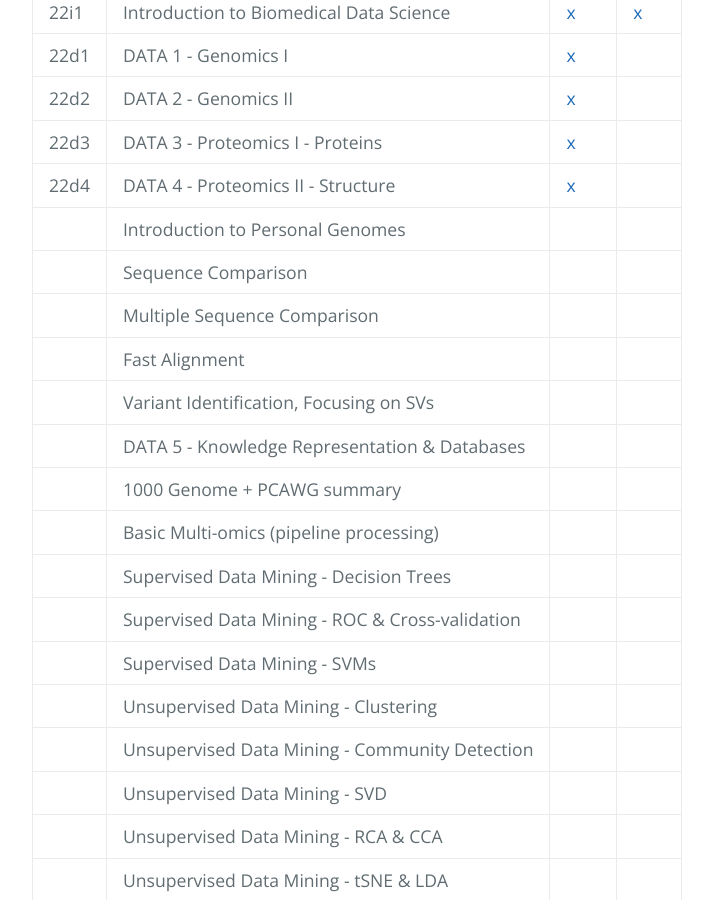
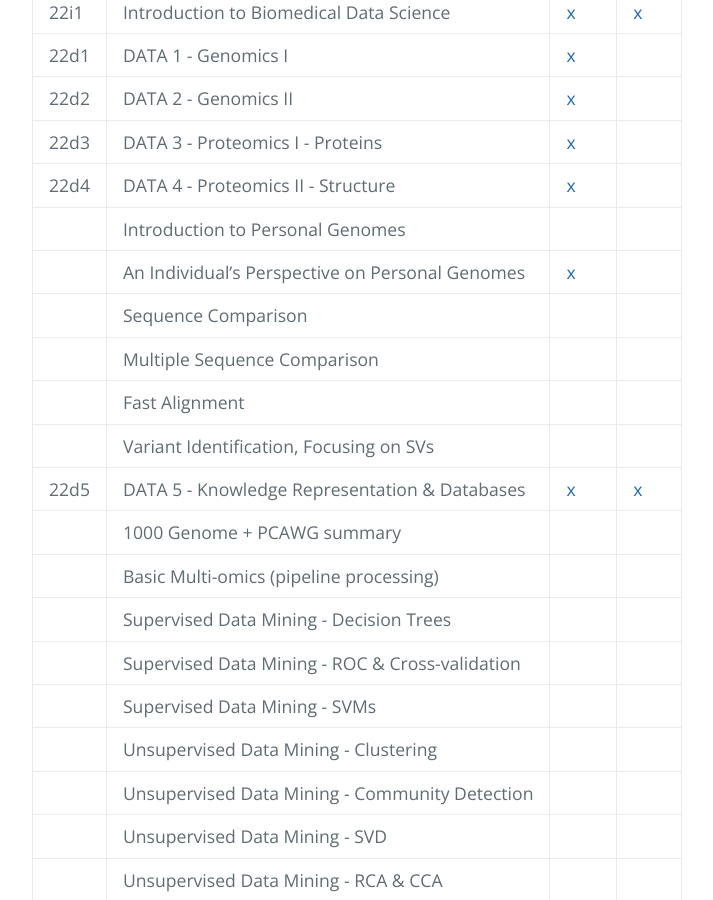
Before and after one commit to gersteinlab/cbb752b23, a Jekyll site: the page built from syllabus.md, in a window 1280 px wide and 900 px high, scrolled down 2237 px. Shown: the whole window, without its empty margins (64-777 px from the left). Built offline with Jekyll 4.4.1, drawn with Linux system fonts in a browser that asks for light colours.

Commit message:
Update syllabus.md

```diff
--- a/syllabus.md
+++ b/syllabus.md
@@ -20,7 +20,7 @@ Please see [last year's syllabus](http://cbb752b21.gersteinlab.org/syllabus) (wi
 | 2/14 | MINING 1 - Personal Genomes Intro. + Starting Seq. Comparison                                  |                     | I2a,M3,M4                                                        |                                        |
 | 2/16 | MINING 2 - More Personal Genomes (now with an individual's perspective) + more Seq. Comparison |                     | I2b,M3,M4                                                        |                                        |
 | 2/21 | MINING 3 - Fast Alignment + Variant Calling & Stats (incl. a focused section on SVs)           |                     | M5,M6a                                                           |                                        |
-| 2/23 | DATA 5 - Knowledge Representation & Databases                                                  |                     | D5                                                               |                                        |
+| 2/23 | DATA 5 - Knowledge Representation & Databases                                                  | 22d5                | D5                                                               |                                        |
 | 2/28 | MINING 4 - Basic Multi-Omics + Supervised Mining #1                                            |                     |                                                                  |                                        |
 | 3/2  | MINING 5 - Supervised Mining #1 + Unsupervised Mining #1                                       |                     |                                                                  |                                        |
 | 3/7  | MINING 6 - Unsupervised Mining #2 + Network Analysis                                           |                     |                                                                  |                                        |
@@ -40,7 +40,8 @@ Please see [last year's syllabus](http://cbb752b21.gersteinlab.org/syllabus) (wi
 | 4/27 | Final Presentations                                                                            |                     |                                                                  |                                        |
 | 4/29 | \*YALE\* Classes end; Reading period begins                                                    |                     |                                                                  |                                        |
 | 5/6  | \*YALE\* Final examinations begin                                                              |                     |                                                                  |                                        |
-| 5/11 | \*YALE\* Final examinations end                                                                |                     |                                                                  |                                        |
+| 5/11 | \*YALE\* Final examinations end                                                                |                     |                                                                  |
+
 
 ### Lecture Slide Pack
 
@@ -52,11 +53,12 @@ Please see [last year's syllabus](http://cbb752b21.gersteinlab.org/syllabus) (wi
 | 22d3 | DATA 3 - Proteomics I - Proteins                | [x](http://files2.gersteinlab.org/public-docs/2022/02.09/CBB_752_2022_Rinehart_Proteins.pdf)            |                                                                                                         |
 | 22d4 | DATA 4 - Proteomics II - Structure              | [x](http://files2.gersteinlab.org/public-docs/2022/02.09/CBB_752_Rinehart_Structure_2022.pdf)           |                                                                                                         |
 |      | Introduction to Personal Genomes                |                                                                                                         |                                                                                                         |
+|      | An Individual's Perspective on Personal Genomes | [x](http://files2.gersteinlab.org/public-docs/2022/02.21/Zimmer_MBB_452_genome_talk_2022.pdf)           |                                                                                                         |
 |      | Sequence Comparison                             |                                                                                                         |                                                                                                         |
 |      | Multiple Sequence Comparison                    |                                                                                                         |                                                                                                         |
 |      | Fast Alignment                                  |                                                                                                         |                                                                                                         |
 |      | Variant Identification, Focusing on SVs         |                                                                                                         |                                                                                                         |
-|      | DATA 5 - Knowledge Representation & Databases   |                                                                                                         |                                                                                                         |
+| 22d5 | DATA 5 - Knowledge Representation & Databases   | [x](http://files2.gersteinlab.org/public-docs/2022/02.23/Database_KB_Cheung_2_23_22.pdf)                | [x](http://files2.gersteinlab.org/public-docs/2022/02.23/Database_KB_Cheung_2_23_22.pptx)               |
 |      | 1000 Genome + PCAWG summary                     |                                                                                                         |                                                                                                         |
 |      | Basic Multi-omics (pipeline processing)         |                                                                                                         |                                                                                                         |
 |      | Supervised Data Mining - Decision Trees         |                                                                                                         |                                                                                                         |
@@ -78,6 +80,6 @@ Please see [last year's syllabus](http://cbb752b21.gersteinlab.org/syllabus) (wi
 |      | Protein Simulation II                           |                                                                                                         |                                                                                                         |
 |      | Protein Simulation III                          |                                                                                                         |                                                                                                         |
 |      | Markov Models I                                 |                                                                                                         |                                                                                                         |
-|      | Markov Models II                                |                                                                                                         |                                                                                                         |
+|      | Markov Models II                                |                                                                                                         |
 
 See lab [permissions statement](https://sites.gersteinlab.org/permissions/) in relation to resusing any of the above material.
```
